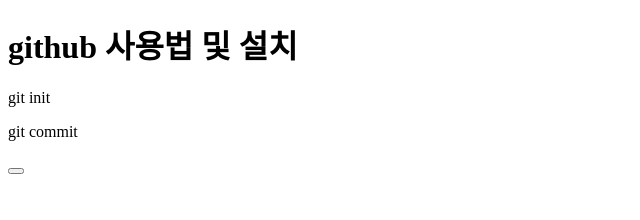
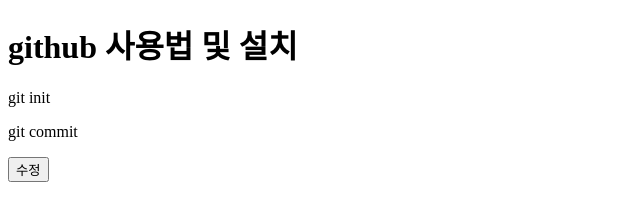
Before and after one commit to Junbya/company2-project, a plain HTML site: page index.html in a window 1280 px wide. Shown: the whole page, without its empty margins (0-640 px from the left). Drawn offline with Linux system fonts and the light colour scheme.

Commit message:
freshman2 verison 1.0

```diff
--- a/index.html
+++ b/index.html
@@ -13,6 +13,6 @@
     <!-- 기능 업그레이드 -->
     <p>git commit</p>
 
-    <button></button>
+    <button>수정</button>
 </body>
 </html>
```
